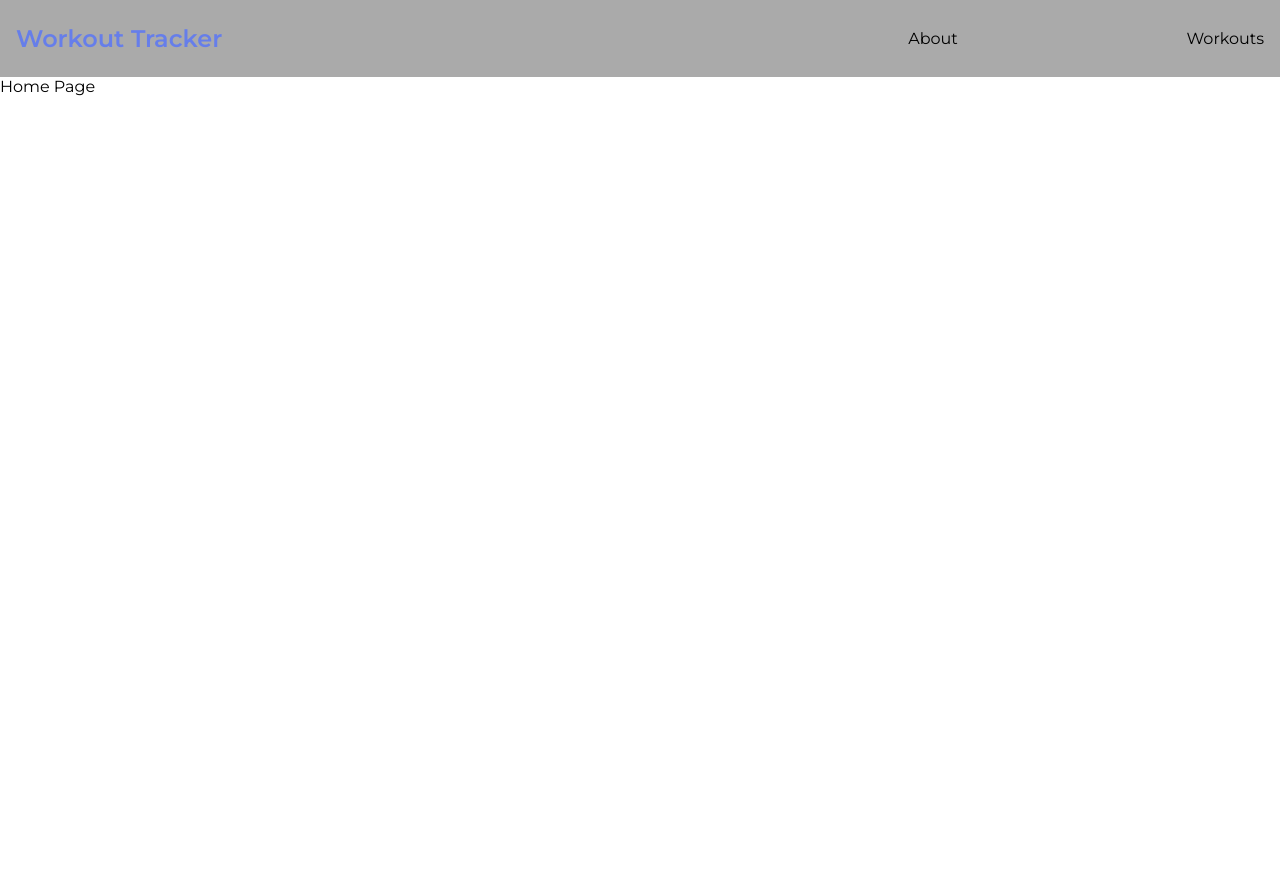
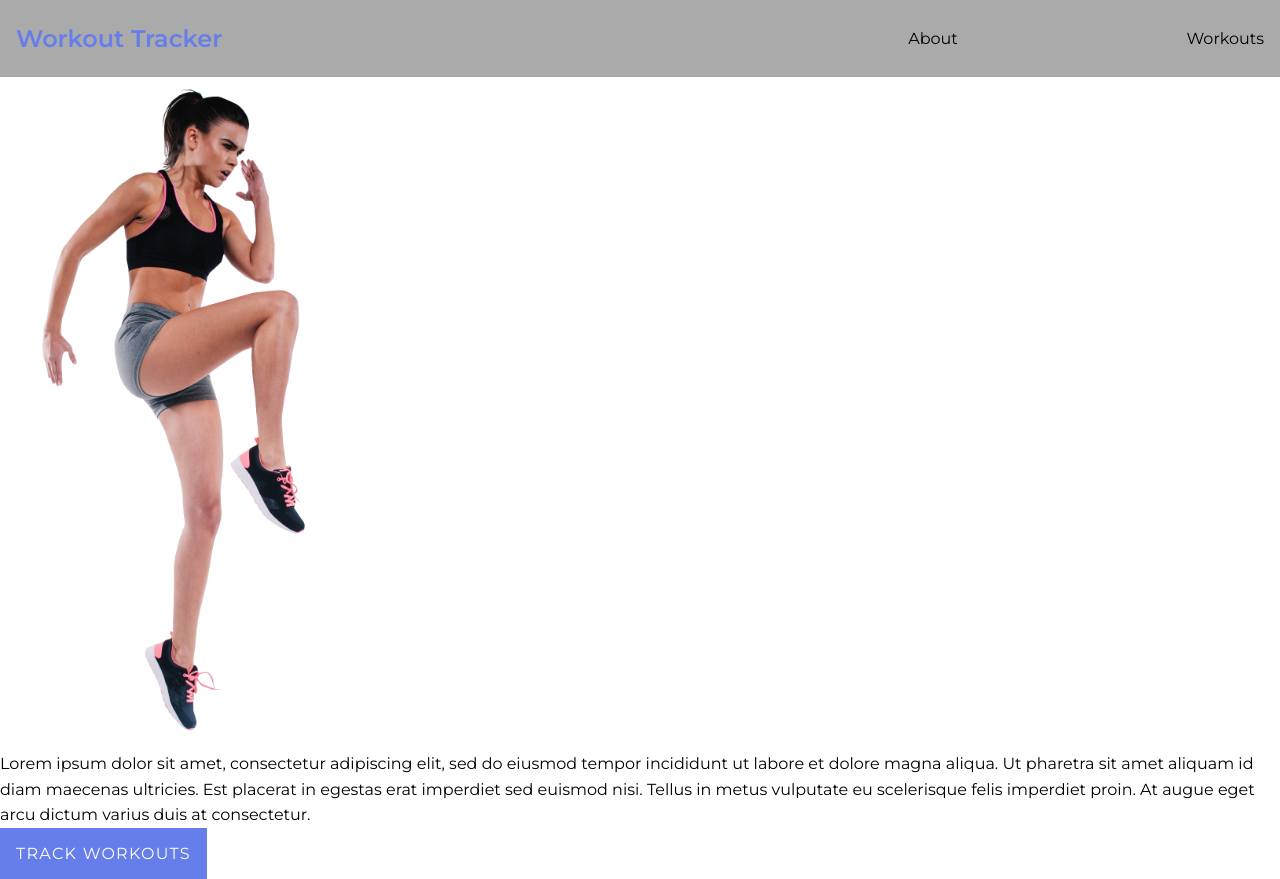
Before and after one commit to apcurran/workout-tracker-app, a React (Create React App) app in the folder client/: page / in a window 1280 px wide. Before the commit the page ends 800 px from the top, so only its background shows below. Built offline with nearby package versions, Linux system fonts and the light colour scheme.

Commit message:
Hero img imported and content done for Home component

```diff
--- a/client/src/components/Home.js
+++ b/client/src/components/Home.js
@@ -1,9 +1,22 @@
 import React from 'react';
+import Athlete from "../images/athlete.png";
+import { Link } from "react-router-dom";
 
 export default function About() {
     return (
-        <div>
-            Home Page
+        <div className="grid-container">
+            <figure className="hero-container">
+                <img src={Athlete} alt="Female athlete" className="hero-img"/>
+                <div className="hero-box"></div>
+                <div className="hero-box"></div>
+                <div className="hero-box"></div>
+            </figure>
+            <section className="info">
+                <p className="info__text">
+                    Lorem ipsum dolor sit amet, consectetur adipiscing elit, sed do eiusmod tempor incididunt ut labore et dolore magna aliqua. Ut pharetra sit amet aliquam id diam maecenas ultricies. Est placerat in egestas erat imperdiet sed euismod nisi. Tellus in metus vulputate eu scelerisque felis imperdiet proin. At augue eget arcu dictum varius duis at consectetur.
+                </p>
+                <Link to="/workouts" className="info__workouts-btn">Track Workouts</Link>
+            </section>
         </div>
     )
 }
--- a/client/src/index.css
+++ b/client/src/index.css
@@ -15,6 +15,14 @@ body {
 a {
   color: inherit;
   text-decoration: none;
+}
+
+p {
+  line-height: 1.6;
+}
+
+.App {
+  min-height: 100vh;
 }
 
 .header {
@@ -47,3 +55,16 @@ a {
 
   list-style: none;
 }
+
+.hero-img {
+  width: 22rem;
+}
+
+.info__workouts-btn {
+  display: inline-block;
+  padding: 1rem;
+  background-color: var(--dark-purple);
+  color: #fff;
+  text-transform: uppercase;
+  letter-spacing: .08em;
+}
```
